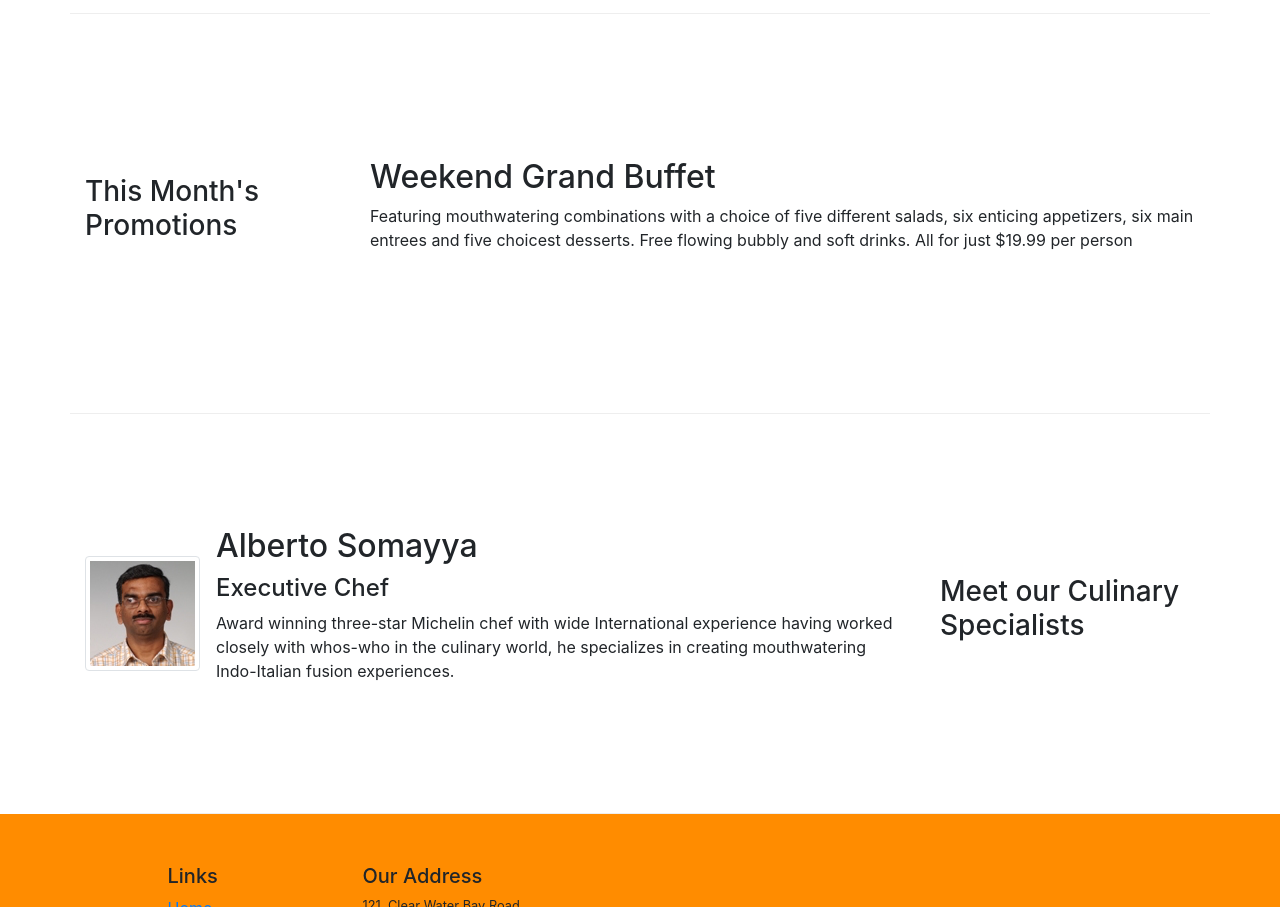
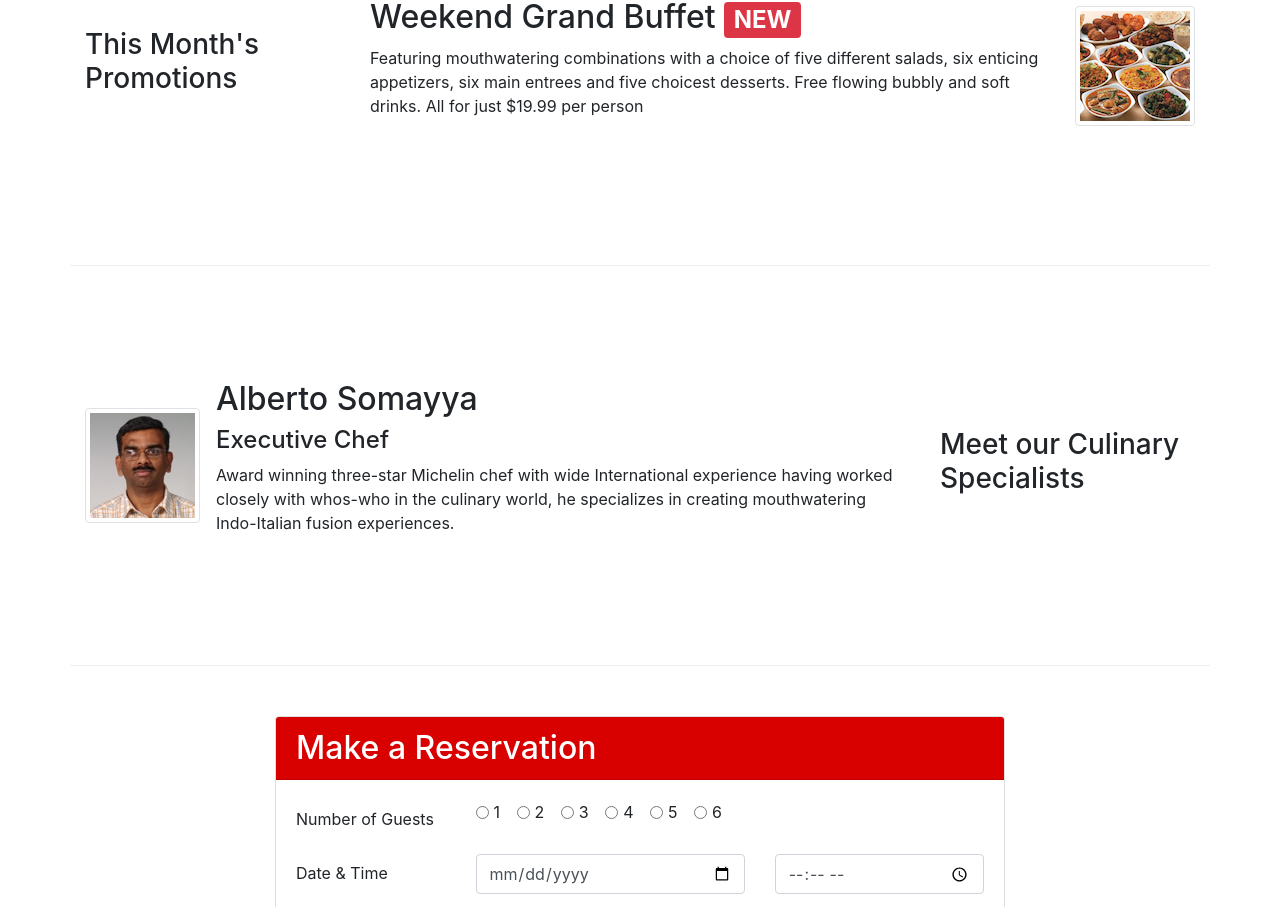
Before and after one commit to Sagadark666/Sandbox, a website: page index.html in a window 1280 px wide. Shown: the part 818-1725 px from the top of the page. Drawn offline with nearby package versions, Linux system fonts and the light colour scheme.

Commit message:
Assigment 2

```diff
--- a/css/styles.css
+++ b/css/styles.css
@@ -5,11 +5,11 @@
 .jumbotron{
 	padding: 70px 30px 70px 30px;
 	margin: 0px auto;
-	background: #D90000;
+	background: #000000;
 	color: floralwhite;
 }
 .container{
-	padding: 30px 0px 0px 0px;
+	padding: 0px 0px 0px 0px;
 }
 
 .row-content{
@@ -38,5 +38,12 @@
 	z-index: 0;
 }
 .navbar-dark{
-	background-color: #512DA8;
+	background-color: #D90000;
 }
+.btn{
+	background-color: #D90000;
+	border-color: #000000;
+}
+.card-header{
+	background-color: #D90000;
+}
--- a/index.html
+++ b/index.html
@@ -26,11 +26,16 @@
                 <div class="col-12 col-sm align-self-center">
                     <img src="img/logo.png" class="img-fluid">
                 </div>
+                <div class="col-12 col-sm-3 align-self-center">
+                    <a href="#reserveForm" class="btn btn-primary btn-block">
+                        Reserve Table
+                    </a>
+                </div>
             </div>
         </div>
     </header>
 
-    <nav class="navbar navbar-dark navbar-expand-sm">
+    <nav class="navbar navbar-dark navbar-expand-sm fixed-top">
         <div class="container">
             <button class="navbar-toggler" type="button" data-toggle="collapse" data-target="#Navbar">
                 <span class="navbar-toggler-icon"></span>
@@ -53,12 +58,12 @@
                 <h3>Our Lipsmacking Culinary Creations</h3>
             </div>
 
-            <div class="col col-sm order-sm-first col-md d-none d-sm-block">
+            <div class="col col-sm order-sm-first col-md">
                 <div class="media">
                     <img src="img/uthappizza.png" alt="uthappizza" class="d-flex mr-3 img-thumbnail align-self-center">
                     <div class="media-body">
                         <h2 class="mt-0">Uthappizza <span class="badge badge-danger"> HOT</span> <span class="badge badge-pill badge-secondary">$4.99</span></h2>
-                        <p>A unique combination of Indian Uthappam (pancake) and Italian pizza, topped with Cerignola olives, ripe vine cherry tomatoes, Vidalia onion, Guntur chillies and Buffalo Paneer.</p>
+                        <p class="d-none d-sm-block">A unique combination of Indian Uthappam (pancake) and Italian pizza, topped with Cerignola olives, ripe vine cherry tomatoes, Vidalia onion, Guntur chillies and Buffalo Paneer.</p>
                     </div>
                 </div>
             </div>
@@ -68,9 +73,14 @@
             <div class="col-12 col-sm-4 col-md-3">
                 <h3>This Month's Promotions</h3>
             </div>
-            <div class="col col-sm col-md d-none d-sm-block">
-                <h2>Weekend Grand Buffet</h2>
-                <p>Featuring mouthwatering combinations with a choice of five different salads, six enticing appetizers, six main entrees and five choicest desserts. Free flowing bubbly and soft drinks. All for just $19.99 per person </p>
+            <div class="col col-sm col-md">
+                <div class="media">
+                    <div class="media-body">
+                        <h2 class="mt-0">Weekend Grand Buffet <span class="badge badge-danger">NEW</span></h2>
+                        <p class="d-none d-sm-block">Featuring mouthwatering combinations with a choice of five different salads, six enticing appetizers, six main entrees and five choicest desserts. Free flowing bubbly and soft drinks. All for just $19.99 per person </p>
+                    </div>
+                    <img src="img/buffet.png" alt="buffet" class="d-flex ml-3 img-thumbnail align-self-center">
+                </div>
             </div>
         </div>
 
@@ -79,19 +89,85 @@
                 <h3>Meet our Culinary Specialists</h3>
             </div>
 
-            <div class="col col-sm order-sm-first col-md d-none d-sm-block">
+            <div class="col col-sm order-sm-first col-md">
                 <div class="media">
                     <img src="img/alberto.png" alt="alberto" class="d-flex mr-3 img-thumbnail align-self-center">
                     <div class="media-body">
                         <h2 class="mt-0">Alberto Somayya</h2>
                         <h4>Executive Chef</h4>
-                        <p>Award winning three-star Michelin chef with wide International experience having worked closely with whos-who in the culinary world, he specializes in creating mouthwatering Indo-Italian fusion experiences. </p>
+                        <p class="d-none d-sm-block">Award winning three-star Michelin chef with wide International experience having worked closely with whos-who in the culinary world, he specializes in creating mouthwatering Indo-Italian fusion experiences. </p>
                     </div>
                 </div>
             </div>
         </div>
 
+        <div class="row row-content justify-content-center">
+            <div class="col-12 col-sm-8">
+                <div class="card">
+                    <h2 class="card-header text-white">Make a Reservation</h2>
+                    <div class="card-body">
+                        <form id="reserveForm">
+                            <div class="form-group row">
+                                <label class="col-md-3 col-form-label">Number of Guests</label>
+                                <div class="col-12 col-md-9">
+                                    <div class="form-check form-check-inline">
+                                    <input class="form-check-input" type="radio" name="one_guest" id="one_guest" value="1">
+                                    <label class="form-check-label" for="one_guest">
+                                        1
+                                    </label>
+                                </div>
+                                <div class="form-check form-check-inline">
+                                    <input class="form-check-input" type="radio" name="two_guest" id="two_guest" value="2">
+                                    <label class="form-check-label" for="two_guest">
+                                        2
+                                    </label>
+                                </div>
+                                <div class="form-check form-check-inline">
+                                    <input class="form-check-input" type="radio" name="three_guest" id="three_guest" value="3">
+                                    <label class="form-check-label" for="three_guest">
+                                        3
+                                    </label>
+                                </div>
+                                <div class="form-check form-check-inline">
+                                    <input class="form-check-input" type="radio" name="four_guest" id="four_guest" value="4">
+                                    <label class="form-check-label" for="four_guest">
+                                        4
+                                    </label>
+                                </div>
+                                <div class="form-check form-check-inline">
+                                    <input class="form-check-input" type="radio" name="one_guest" id="five_guest" value="5">
+                                    <label class="form-check-label" for="five_guest">
+                                        5
+                                    </label>
+                                </div>
+                                <div class="form-check form-check-inline">
+                                    <input class="form-check-input" type="radio" name="six_guest" id="six_guest" value="6">
+                                    <label class="form-check-label" for="six_guest">
+                                        6
+                                    </label>
+                                </div>
+                                </div>
+                            </div>
+                    <div class="form-group row">
+                        <label for="time" class="col-12 col-md-3 col-form-label">Date & Time</label>
+                        <div class="col-6 col-md-5">
+                            <input type="date" id="date"  name="date" class="form-control" placeholder="Date">
+                        </div>
+                        <div class="col-6 col-md-4">
+                            <input type="time" id="time"  name="time" class="form-control" placeholder="Time">
+                        </div>
+                    </div>
+                    <div class="form-group row">
+                        <div class="offset-md-3 col-md-9">
+                            <button type="submit" class="btn btn-primary">Reserve</button>
+                        </div>
+                    </div>
+                </form>
+            </div>
+        </div>
     </div>
+</div>
+</div>
 
     <footer class="footer">
         <div class="container">
```
Also changed, not shown: aboutus.html (+2 -2 lines), contactus.html (+2 -2 lines).
